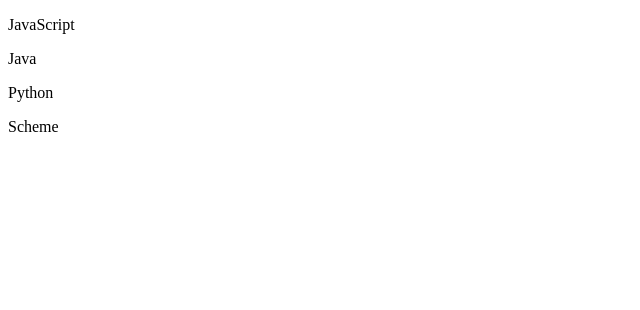
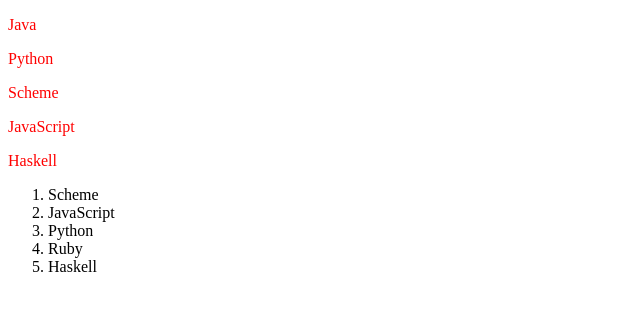
Before and after one commit to zdrjson/Temp, a plain HTML site: page Temp/index.html in a window 1280 px wide. Shown: the whole page, without its empty margins (0-640 px from the left). Drawn offline with Linux system fonts and the light colour scheme.

Commit message:
test js insert dom

```diff
--- a/Temp/index.html
+++ b/Temp/index.html
@@ -3,28 +3,18 @@
 <head>
     <meta charset="UTF-8">
     <title>Title</title>
-    <script>
-
-        var js = document.getElementById('js'),
-        list = document.getElementById('list');
-        list.appendChild(js);
 
 
-        var
-                list = document.getElementById('list'),
-                haskell = document.createElement('p');
-        haskell.id = 'haskell';
-        haskell.innerText = 'Haskell';
-        list.appendChild(haskell);
-
-
-    </script>
 </head>
 <body>
 
 <p id="js">
     JavaScript
 </p>
+
+
+
+
 
 <div id="list">
     <p id="java">Java</p>
@@ -33,6 +23,60 @@
 </div>
 
 
+<script>
+
+    var js = document.getElementById('js'),
+            list = document.getElementById('list');
+    list.appendChild(js);
+
+
+    var
+            list = document.getElementById('list'),
+            haskell = document.createElement('p');
+    haskell.id = 'haskell';
+    haskell.innerText = 'Haskell';
+    list.appendChild(haskell);
+
+
+
+    var d = document.createElement('style');
+    d.setAttribute('type','text/css');
+    d.innerHTML = 'p {color : red}';
+    document.getElementsByTagName('head')[0].appendChild(d);
+
+    var
+            i,c,
+            list = document.getElementById('list');
+    for (i = 0; i < list.children.length; i++) {
+        c = list.children[i]; //拿到第i个
+    }
+
+    var self = document.getElementById('to-be-removed');
+
+    var parent = self.parentElement;
+
+    var removed = parent.removeChild(self);
+
+    if (removed === self) {
+        console.log('xxx');
+    }
+
+</script>
+
+<ol id="test-list">
+    <li class="lang">Scheme</li>
+    <li class="lang">JavaScript</li>
+    <li class="lang">Python</li>
+    <li class="lang">Ruby</li>
+    <li class="lang">Haskell</li>
+</ol>
+
+
+
+
+
+
+
 
 </body>
 </html>
```
